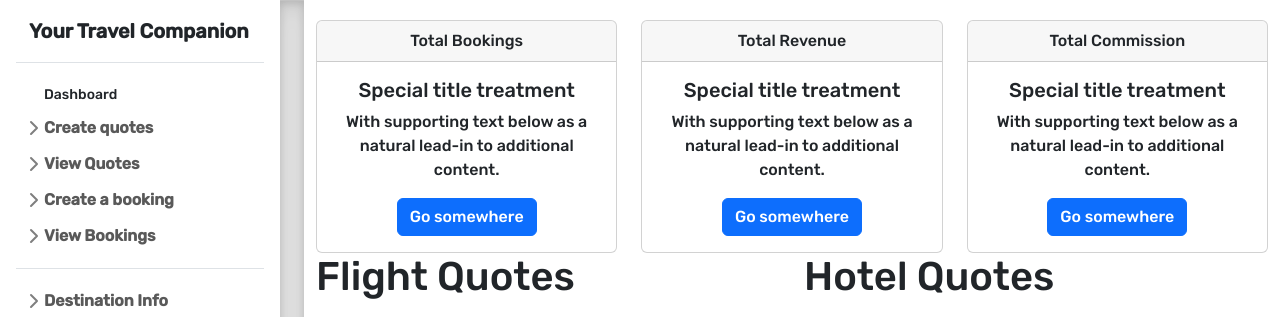
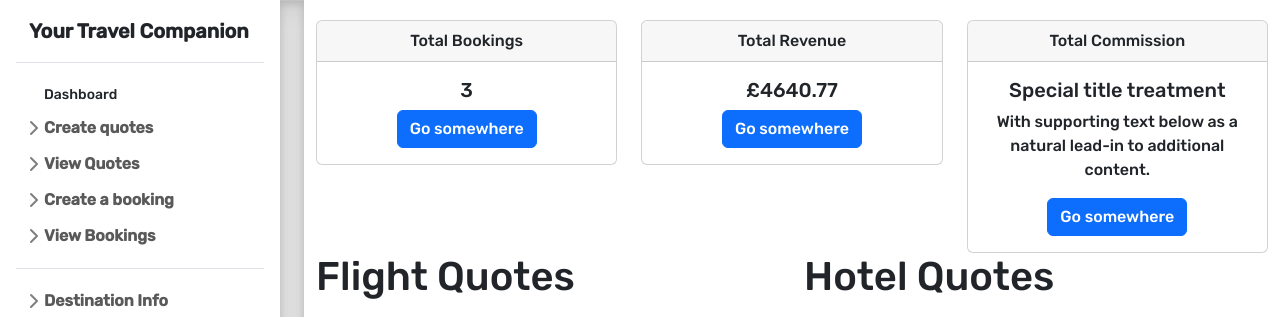
Before and after one commit to georgeehall/adminyourtravelcompanion, a PHP site: page /welcome.php in a window 1280 px wide. Shown: the top 317 px of the page. Run offline with PHP 8.4, Linux system fonts and the light colour scheme; the visitor is signed in with stand-in values (Sample User, id 1); data that the repository does not hold is empty; some libraries are stand-ins or nearby versions.

Commit message:
Continuing with layout

```diff
--- a/welcome.php
+++ b/welcome.php
@@ -165,8 +165,8 @@ if(!isset($_SESSION["loggedin"]) || $_SESSION["loggedin"] !== true){
             <div class="card text-center">
                 <div class="card-header">Total Bookings</div>
                 <div class="card-body">
-                    <h5 class="card-title">Special title treatment</h5>
-                    <p class="card-text">With supporting text below as a natural lead-in to additional content.</p>
+                    <h5 class="card-title">3</h5>
+
                     <a href="#" class="btn btn-primary">Go somewhere</a>
                 </div>
             </div>
@@ -176,8 +176,7 @@ if(!isset($_SESSION["loggedin"]) || $_SESSION["loggedin"] !== true){
 <div class="card text-center">
     <div class="card-header">Total Revenue</div>
     <div class="card-body">
-        <h5 class="card-title">Special title treatment</h5>
-        <p class="card-text">With supporting text below as a natural lead-in to additional content.</p>
+        <h5 class="card-title">£4640.77</h5>
         <a href="#" class="btn btn-primary">Go somewhere</a>
     </div>
 </div>
```
